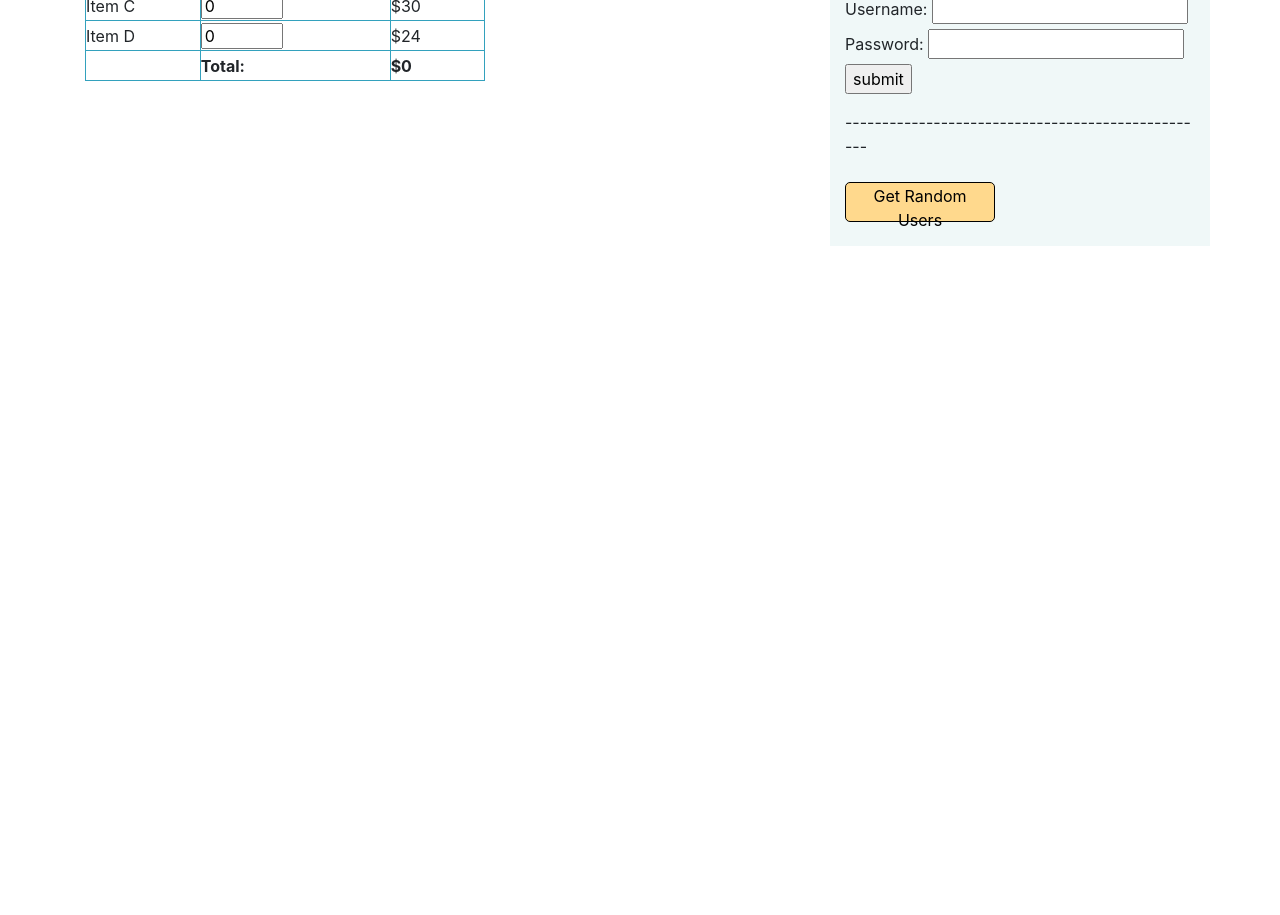
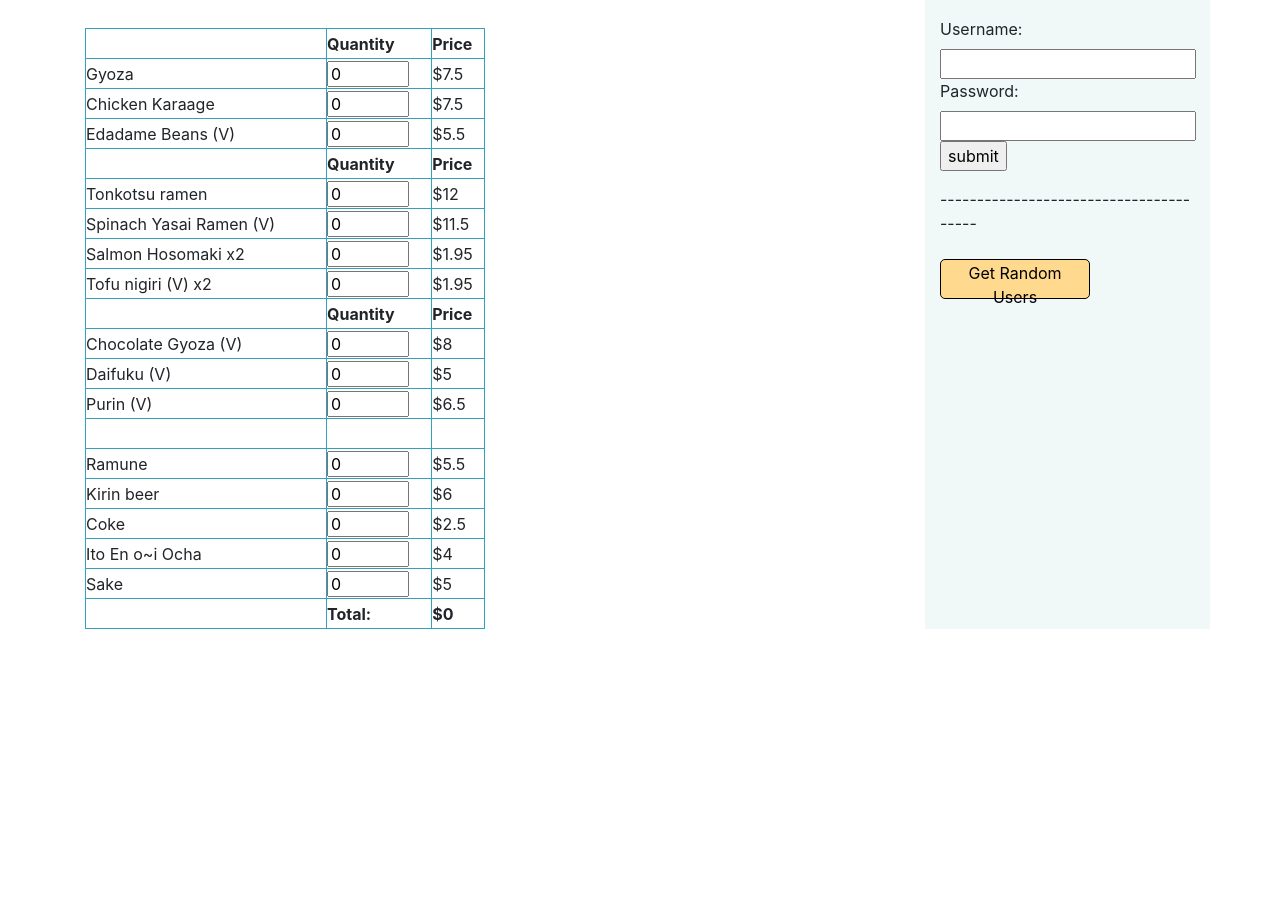
Before and after one commit to IngDih/CA3-CSP, a plain HTML site: page index.html in a window 1280 px wide. Shown: the part 466-1381 px from the top of the page. Before the commit the page ends 800 px from the top, so only its background shows below. Drawn offline with nearby package versions, Linux system fonts and the light colour scheme; a web font is replaced by a local one.

Commit message:
Menu table basics

```diff
--- a/css/mystylesheet.css
+++ b/css/mystylesheet.css
@@ -1,7 +1,7 @@
 #header {
     background-image: url(/img/header1.png);
     background-color: #ccc;
-    padding: 90px 0px 90px 0;
+    padding: 90px 0px 50px 0px;
     border: #fff solid 1px;
 }
 
@@ -42,7 +42,7 @@
     cursor: pointer;
 }
 
-.button2{
+.button2 {
     background-color: #ffd98d;
     transition-duration: 0.4s;
     width: 150px;
@@ -52,8 +52,8 @@
     text-align: center;
     font-size: 16px;
     cursor: pointer;
+}
 
-}
 .button:hover {
     background-color: #ffffd2;
     color: black;
@@ -72,7 +72,7 @@ a:visited {
 .center {
     margin-left: auto;
     margin-right: auto;
-  }
+}
 
 table, th, td {
     border: 1px solid rgb(51, 161, 189);
@@ -89,11 +89,17 @@ table {
 }
 
 ul {
-    display: block;
     text-align: center;
-    margin: 0 auto;
-  }
+    padding: 0px 0px 0px 0px;
+    margin: 0em;
+}
 
-.col-sm-4{
+#output {
+    height: 100%;
+    margin: 0em;
+    overflow-y: auto;
+}
+
+.col-sm-3 {
     background-color: rgba(72, 173, 171, 0.082);
-   }
+}
--- a/index.html
+++ b/index.html
@@ -27,9 +27,10 @@
                 <div class="headertext2">
                     CA3 Client-Side Programming</div>
             </div>
+            <button class="button button "><a href="index.html">Page 1</a></button>
+            <button class="button button"><a href="page2.html">Page 2</a></button>
         </div>
-        <button class="button button "><a href="index.html">Page 1</a></button>
-        <button class="button button"><a href="page2.html">Page 2</a></button>
+
         <br><br>
 
         <!-- First row, cantaining the restaurant table -->
@@ -42,30 +43,138 @@
                         <th>Price</th>
                     </tr>
                     <tr>
-                        <td>Item A</td>
+                        <td>Gyoza</td>
                         <td>
-                <input name="qnt_1" type="text" id="qnt_1" value="0" size="3" data-price="100"/>
+                            <input name="qnt_1" type="text" id="qnt_1" value="0" size="3" data-price="7.5" />
                         </td>
-                        <td>$100</td>
+                        <td>$7.5</td>
                     </tr>
                     <tr>
-                        <td>Item B</td>
+                        <td>Chicken Karaage</td>
                         <td>
-                            <input name="qnt_2" type="text" id="qnt_2" value="0" size="3" data-price="50"/>
+                            <input name="qnt_2" type="text" id="qnt_2" value="0" size="3" data-price="7.5" />
                         </td>
-                        <td>$50</td>
+                        <td>$7.5</td>
                     </tr>
                     <tr>
-                        <td>Item C</td>
+                        <td>Edadame Beans (V)</td>
                         <td>
-                            <input name="qnt_3" type="text" id="qnt_3" value="0" size="3" data-price="30"/>
+                            <input name="qnt_3" type="text" id="qnt_3" value="0" size="3" data-price="5.5" />
                         </td>
-                        <td>$30</td>
+                        <td>$5.5</td>
+                    </tr>
+
+                    <br><br>
+
+                    <!-- Mains -->
+
+                    <tr>
+                        <td></td>
+                        <th>Quantity</th>
+                        <th>Price</th>
                     </tr>
                     <tr>
-                        <td>Item D</td>
-                        <td><input name="qnt_4" type="text" id="qnt_4" value="0" size="3" data-price="24"/></td>
-                        <td>$24</td>
+                        <td>Tonkotsu ramen</td>
+                        <td>
+                            <input name="qnt_4" type="text" id="qnt_4" value="0" size="3" data-price="12" />
+                        </td>
+                        <td>$12</td>
+                    </tr>
+                    <tr>
+                        <td>Spinach Yasai Ramen (V)</td>
+                        <td>
+                            <input name="qnt_4" type="text" id="qnt_4" value="0" size="3" data-price="11.5" />
+                        </td>
+                        <td>$11.5</td>
+                    </tr>
+                    <tr>
+                        <td>Salmon Hosomaki x2 </td>
+                        <td>
+                            <input name="qnt_5" type="text" id="qnt_5" value="0" size="3" data-price="1.95" />
+                        </td>
+                        <td>$1.95</td>
+                    </tr>
+                    <tr>
+                        <td>Tofu nigiri (V) x2 </td>
+                        <td>
+                            <input name="qnt_6" type="text" id="qnt_6" value="0" size="3" data-price="1.95" />
+                        </td>
+                        <td>$1.95</td>
+                    </tr>
+
+                    <br><br>
+
+                    <!-- Desserts -->
+
+                    <tr>
+                        <td></td>
+                        <th>Quantity</th>
+                        <th>Price</th>
+                    </tr>
+                    <tr>
+                        <td>Chocolate Gyoza (V)</td>
+                        <td>
+                            <input name="qnt_7" type="text" id="qnt_7" value="0" size="3" data-price="8" />
+                        </td>
+                        <td>$8</td>
+                    </tr>
+                    <tr>
+                        <td>Daifuku (V)</td>
+                        <td>
+                            <input name="qnt_8" type="text" id="qnt_8" value="0" size="3" data-price="5" />
+                        </td>
+                        <td>$5</td>
+                    </tr>
+                    <tr>
+                        <td>Purin (V)</td>
+                        <td>
+                            <input name="qnt_9" type="text" id="qnt_9" value="0" size="3" data-price="6.5" />
+                        </td>
+                        <td>$6.5</td>
+                    </tr>
+
+                    <br><br>
+
+                    <!-- Drinks -->
+
+                    <tr>
+                        <td></td>
+                        <td></td>
+                        <td></td>
+                    </tr>
+                    <tr>
+                        <td>Ramune</td>
+                        <td>
+                            <input name="qnt_10" type="text" id="qnt_10" value="0" size="3" data-price="5.5" />
+                        </td>
+                        <td>$5.5</td>
+                    </tr>
+
+                    <tr>
+                        <td>Kirin beer</td>
+                        <td>
+                            <input name="qnt_11" type="text" id="qnt_11" value="0" size="3" data-price="6" />
+                        </td>
+                        <td>$6</td>
+                    </tr>
+                    <tr>
+                        <td>Coke</td>
+                        <td>
+                            <input name="qnt_12" type="text" id="qnt_12" value="0" size="3" data-price="2.5" />
+                        </td>
+                        <td>$2.5</td>
+                    </tr>
+                    <tr>
+                        <td>Ito En o~i Ocha</td>
+                        <td>
+                            <input name="qnt_13" type="text" id="qnt_13" value="0" size="3" data-price="4" />
+                        </td>
+                        <td>$4</td>
+                    </tr>
+                    <tr>
+                        <td>Sake</td>
+                        <td><input name="qnt_14" type="text" id="qnt_14" value="0" size="3" data-price="5" /></td>
+                        <td>$5</td>
                     </tr>
                     <tr>
                         <td></td>
@@ -75,9 +184,16 @@
                 </table>
             </div>
 
+            <script>
+                var numItems = 14;
+                function CalculateItemsValue();
+            </script>
+
+
             <!-- Second row, containing the password and random users -->
-            <div class="col-sm-4">
-                <br><h2>Staff authenticator</h2><br>
+            <div class="col-sm-3">
+                <br>
+                <h2>Staff authenticator</h2><br>
                 <form>
                     <label for="username">Username:</label>
                     <input type="text" name="username" required="required" /><br />
@@ -88,7 +204,7 @@
                         required="required" /><br />
                     <input type="submit" value="submit" />
                 </form>
-                --------------------------------------------------<br><br>
+                ---------------------------------------<br><br>
                 <!-- Button for generating random users -->
                 <button class="button button2" id="getRandom">Get Random Users</button><br><br>
 
```
Also changed, not shown: js/password.js (+0 -11 lines), js/script.js (+23 -5 lines), userSample.json (renamed from users.json).
